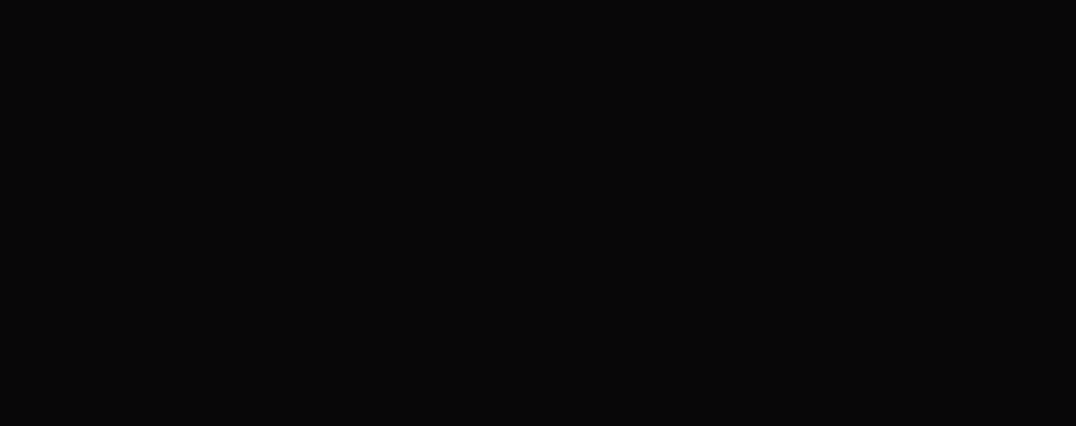
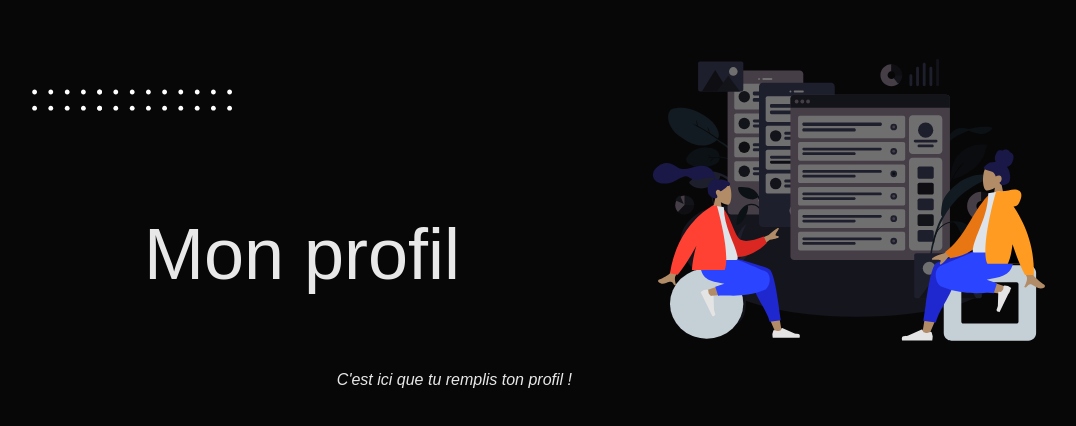
Before and after one commit to LightInn/Site-Underflow, an Angular app: page /profile in a window 1280 px wide. Shown: the part 204-630 px from the top of the page, without its empty margins (68-1144 px from the left). Built offline with nearby package versions, Linux system fonts and the light colour scheme.

Commit message:
fix profile

```diff
--- a/src/app/components/authentification/profile/profile.component.html
+++ b/src/app/components/authentification/profile/profile.component.html
@@ -0,0 +1,3 @@
+<app-base
+  [base]="base"
+></app-base>
--- a/src/app/components/authentification/profile/profile.component.ts
+++ b/src/app/components/authentification/profile/profile.component.ts
@@ -1,4 +1,5 @@
 import { Component, OnInit } from '@angular/core';
+import {IBase} from "../../../interfaces/base";
 
 @Component({
   selector: 'app-profile',
@@ -6,6 +7,21 @@
   styleUrls: ['./profile.component.scss']
 })
 export class ProfileComponent implements OnInit {
+  public base: IBase = {
+    baseTitle: "Mon profil",
+    baseLandingMode: false,
+    baseDescriptionFirstPart: "C'est ici que tu remplis ton profil !",
+    baseDescriptionSecondPart: "",
+    baseAdditionalCitation: false,
+    baseAdditionalButton: false,
+    basePath: "",
+    baseAssetPath: "",
+    baseAlt: "",
+    baseContent: "",
+    baseAlternative: false,
+    baseAdditionnalSentence: "",
+    baseCitation: ""
+  }
 
   constructor() { }
 
```
